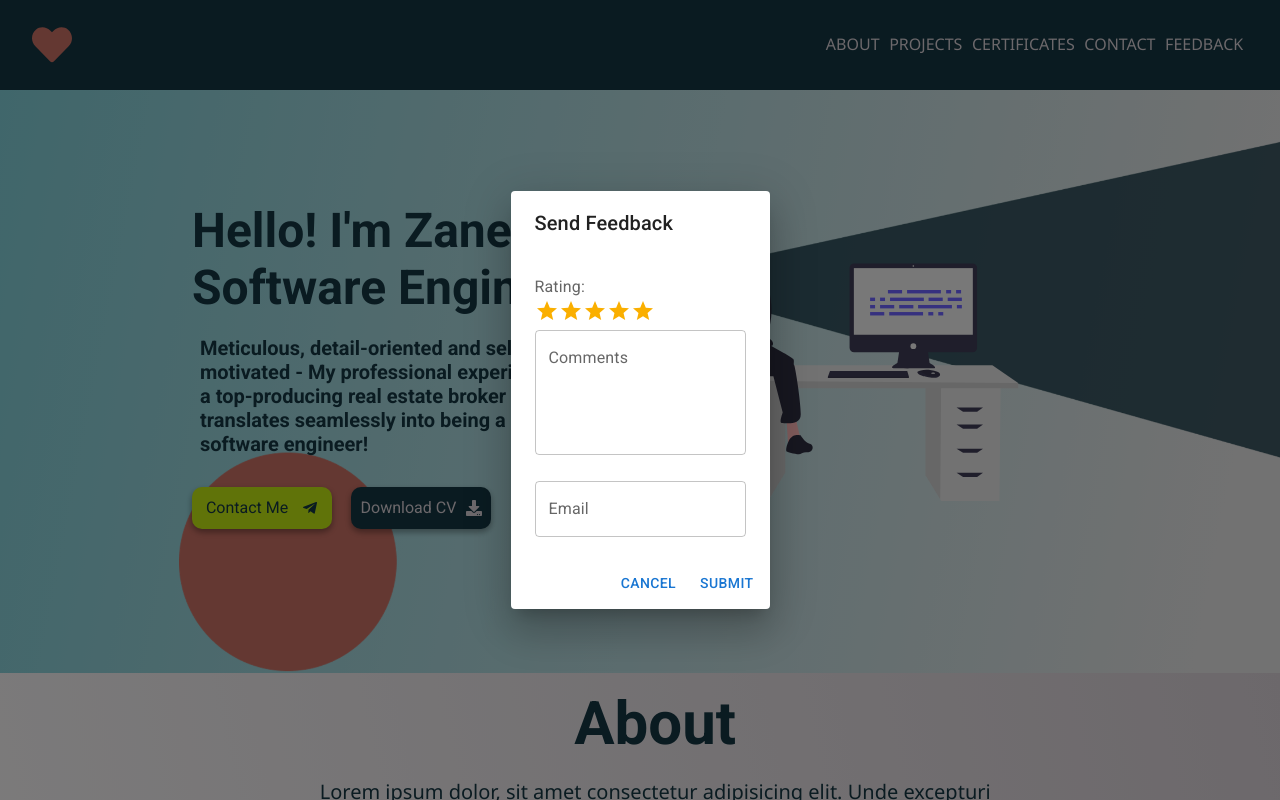
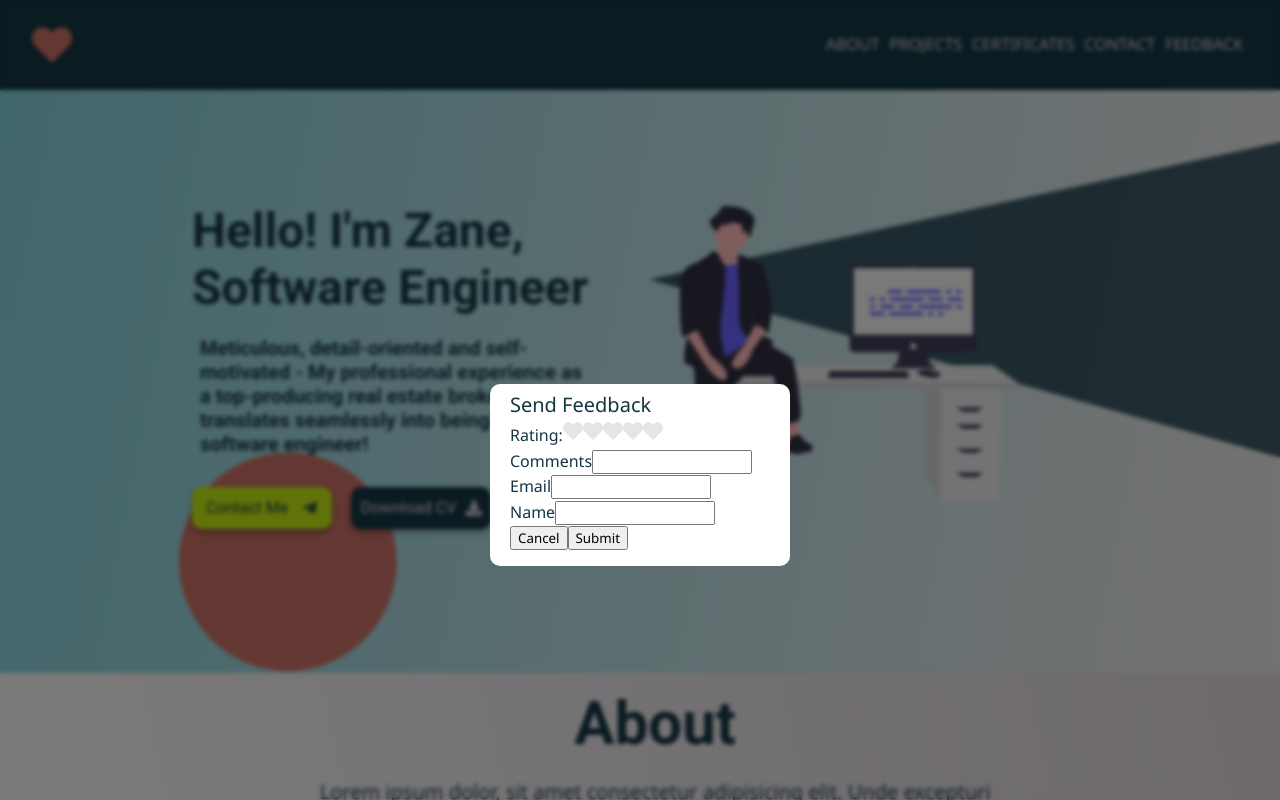
Before and after one commit to zaneaw/portfolio, a Next.js app: page / in a window 1280 px wide. Both pictures are taken after a click on the link "FEEDBACK". Shown: the top 800 px of the page. Built offline with nearby package versions, Linux system fonts and the light colour scheme.

Commit message:
working on react-hook-form

```diff
--- a/components/feedback.jsx
+++ b/components/feedback.jsx
@@ -1,97 +1,129 @@
-import {
-    Dialog,
-    Button,
-    DialogTitle,
-    DialogContent,
-    DialogContentText,
-    Rating,
-    TextField,
-    DialogActions,
-} from "@mui/material";
-import { useFormik } from "formik";
-import * as Yup from "yup";
+import { useState } from "react";
+import { useForm } from "react-hook-form";
+import { FaHeart } from "react-icons/fa";
+import { motion, AnimatePresence } from "framer-motion";
 import styles from "./feedback.module.css";
 
-export default function Feedback({ open, handleClose }) {
-    const validationSchema = Yup.object({
-        rating: Yup.number(),
-        comments: Yup.string(),
-        email: Yup
-            .string()
-            .email("Enter valid email.")
-            .required("Email required!")
-    });
+const backdropVariant = {
+    hidden: {
+        opacity: 0,
+    },
+    visible: {
+        opacity: 1,
+    },
+};
 
-    const formik = useFormik({
-        initialValues: {
-            rating: 5.0,
-            comments: "",
-            email: ""
-        },
-        validationSchema: validationSchema,
-        onSubmit: (values, { resetForm }) => {
+const onSubmit = (values, { resetForm }) => {
     values.createdOn = new Date().toISOString().split("T")[0];
     fetch("/api/createFeedback", {
         method: "POST",
-                headers: {"Content-Type": "application/json"},
-                body: JSON.stringify({ values })
+        headers: {
+            "Content-Type": "application/json",
+        },
+        body: JSON.stringify({ values }),
     })
         .then((res) => res.json())
-                .catch((error) => { console.error("Error", error)});
+        .catch((err) => {
+            console.error("Error: ", err);
+        });
     resetForm();
-        },
-    });
+};
+
+export default function Feedback({ open, handleClose }) {
+    const {
+        register,
+        handleSubmit,
+        formState: { errors },
+    } = useForm();
+    const [rating, setRating] = useState(null);
+    const [hover, setHover] = useState(null);
 
     return (
-        <>
-            <Dialog open={open} onClose={handleClose}>
-                <DialogTitle className={styles.modalTitle}>
-                    Send Feedback
-                </DialogTitle>
-                <form onSubmit={formik.handleSubmit}>
-                    <DialogContent>
-                        <DialogContentText>Rating:</DialogContentText>
-                        <Rating
-                            id="rating"
-                            name="rating"
-                            value={Number(formik.values.rating)}
-                            onChange={formik.handleChange}
-                            precision={1}
+        <AnimatePresence exitBeforeEnter>
+            {open && (
+                <motion.div
+                    className={styles.backdrop}
+                    variants={backdropVariant}
+                    animate="visible"
+                    initial="hidden"
+                >
+                    <motion.div className={styles.modal}>
+                        <p className={styles.modalTitle}>
+                            Send Feedback{" "}
+                            <motion.button className={styles.close} type="button" onClick={handleClose} />
+                        </p>
+                        <form
+                            className={styles.form}
+                            onSubmit={handleSubmit((data) => {
+                                console.log(data);
+                            })}
+                        >
+                            <label htmlFor="rating">Rating:</label>
+                            {[...Array(5)].map((star, i) => {
+                                const ratingValue = i + 1;
+
+                                return (
+                                    <label key={`heart_${ratingValue}`}>
+                                        <input
+                                            type="radio"
+                                            {...register("rating", {
+                                                required: "this is required!",
+                                            })}
+                                            value={ratingValue}
+                                            onClick={() =>
+                                                setRating(ratingValue)
+                                            }
+                                            className={styles.radio}
                                         />
+                                        <FaHeart
+                                            color={
+                                                ratingValue <= (hover || rating)
+                                                    ? "#ff0800"
+                                                    : "#e4e5e9"
+                                            }
+                                            size={20}
+                                            className={styles.star}
+                                            onMouseEnter={() =>
+                                                setHover(ratingValue)
+                                            }
+                                            onMouseLeave={() => setHover()}
+                                            value={ratingValue}
+                                        />
+                                    </label>
+                                );
+                            })}
                             <br />
-                        <TextField
-                            label="Comments"
+                            <label htmlFor="comments">Comments</label>
+                            <input
                                 id="comments"
-                            name="comments"
-                            rows={4}
-                            multiline
-                            value={formik.values.comments}
-                            onChange={formik.handleChange}
+                                {...register("comments", {
+                                    required: "this is required!",
+                                })}
                             />
-                        <br />
-                        <br />
-                        <TextField
-                            label="Email"
-                            id="email"
-                            name="email"
-                            placeholder="foobar@gmail.com"
-                            value={formik.values.email}
-                            onChange={formik.handleChange}
-                            error={
-                                formik.touched.email &&
-                                Boolean(formik.errors.email)
-                            }
-                            helperText={
-                                formik.touched.email && formik.errors.email
-                            }
+                            <p>{errors.comments?.message}</p>
+                            <label htmlFor="email">Email</label>
+                            <input id="email" {...register("email")} />
+                            <p>{errors.email?.message}</p>
+                            <label htmlFor="name">Name</label>
+                            <input
+                                id="name"
+                                {...register("name", {
+                                    required: "this is required!",
+                                    minLength: {
+                                        value: 4,
+                                        message: "Min length is 4",
+                                    },
+                                })}
                             />
-                    </DialogContent>
-                    <DialogActions>
-                        <Button onClick={handleClose}>Cancel</Button>
-                        <Button type="submit" onClick={handleClose}>Submit</Button>
-                    </DialogActions>
+                            <p>{errors.name?.message}</p>
+                            <button type="button" onClick={handleClose}>
+                                Cancel
+                            </button>
+                            <button type="submit">Submit</button>
                         </form>
-            </Dialog>
-        </>
+                    </motion.div>
+                </motion.div>
+            )}
+        </AnimatePresence>
     );
 }
--- a/components/feedback.module.css
+++ b/components/feedback.module.css
@@ -1,3 +1,41 @@
+.backdrop {
+    position: fixed;
+    top: 0;
+    left: 0;
+    width: 100%;
+    height: 100%;
+    background: rgba(0, 0, 0, 0.5);
+    z-index: 10;
+    backdrop-filter: blur(2px);
+}
+
+.modal {
+    max-width: 300px;
+    margin: 30% auto;
+    padding: 5px 20px 15px;
+    background: #fff;
+    border-radius: 10px;
+    z-index: 11;
+}
+
 .modalTitle {
-    padding-bottom: 0;
+    display: flex;
 }
+
+.close {
+    content: "\00d7";
+    color: #000;
+    margin-left: auto;
+    font-size: 2rem;
+    border: 0;
+    background-color: transparent;
+}
+
+.star {
+    cursor: pointer;
+    transition: color 200ms;
+}
+
+.radio {
+    display: none;
+}
--- a/pages/index.jsx
+++ b/pages/index.jsx
@@ -48,8 +48,6 @@ export default function Home() {
                 <FindMe />
             </div>
             <Footer
-                isFeedbackOpen={isFeedbackOpen}
-                handleCloseFeedback={handleCloseFeedback}
                 handleOpenFeedback={handleOpenFeedback}
             />
             <Feedback
```
Also changed, not shown: components/feedbackMUI.jsx (added, +97 -0 lines), package.json (+3 -4 lines), 1 other file (tests, documents, lock files or other folders). Lines whose indentation alone changed are shown as unchanged.
